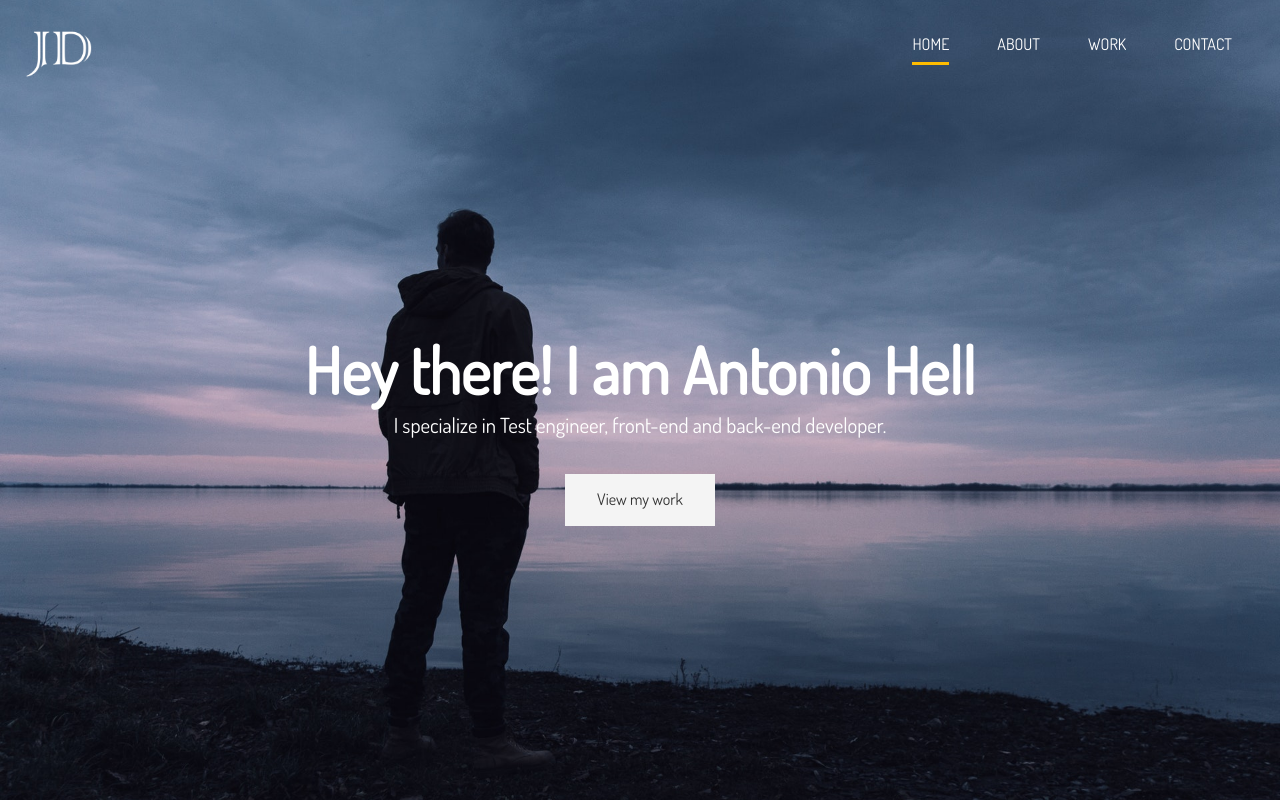
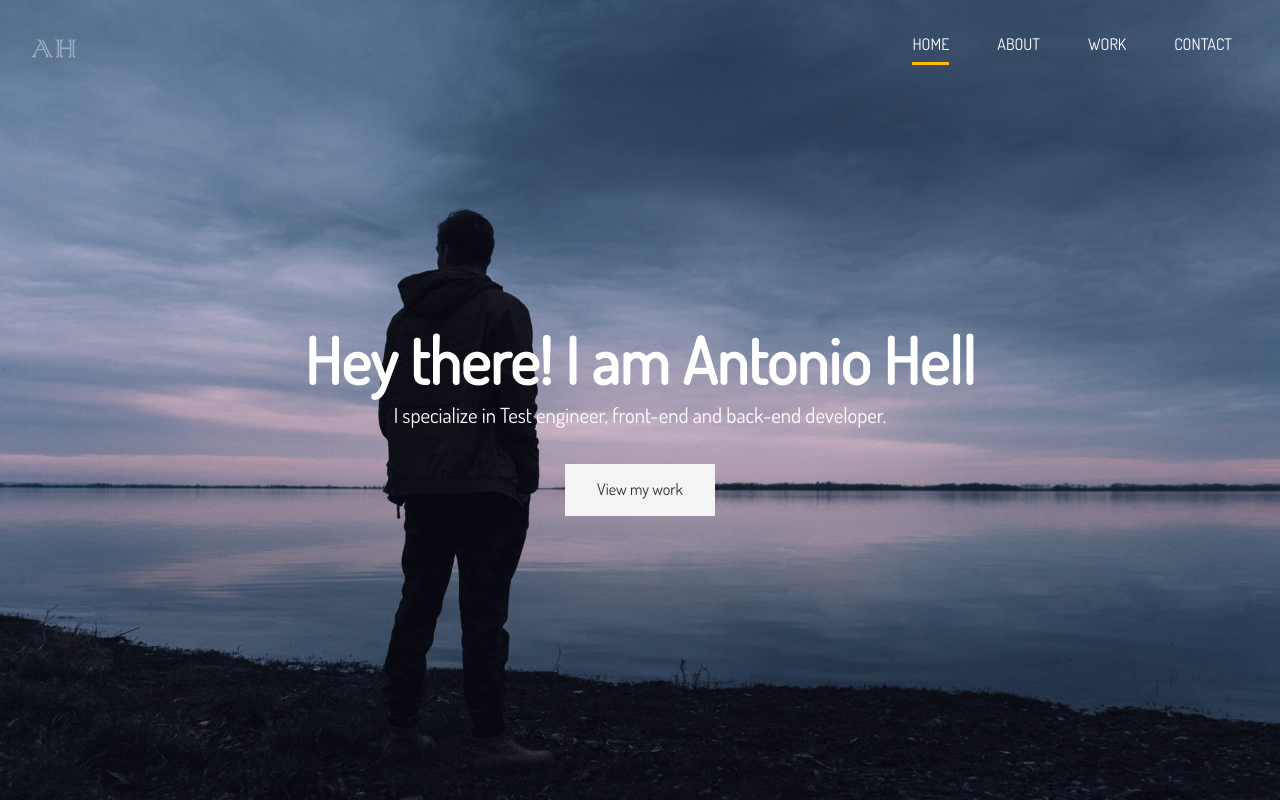
Before and after one commit to AntonioHellin/developer-portfolio-site, a website: page dist/index.html in a window 1280 px wide. Shown: the top 802 px of the page. Drawn offline with Linux system fonts and the light colour scheme.

Commit message:
Updating logo picture

```diff
--- a/scss/main.scss
+++ b/scss/main.scss
@@ -34,10 +34,11 @@ img {
 
 // Logo
 #logo {
-  width: 70px;
-  height: 70px;
+  width: 60px;
+  height: 60px;
   color: #fff;
   text-transform: uppercase;
+  opacity: 40%;
 }
 
 // Main Nav
```
Also changed, not shown: dist/css/main.css, dist/img/logo.png (deleted), dist/img/logo_AH.png (added), dist/index.html, 1 other file.
